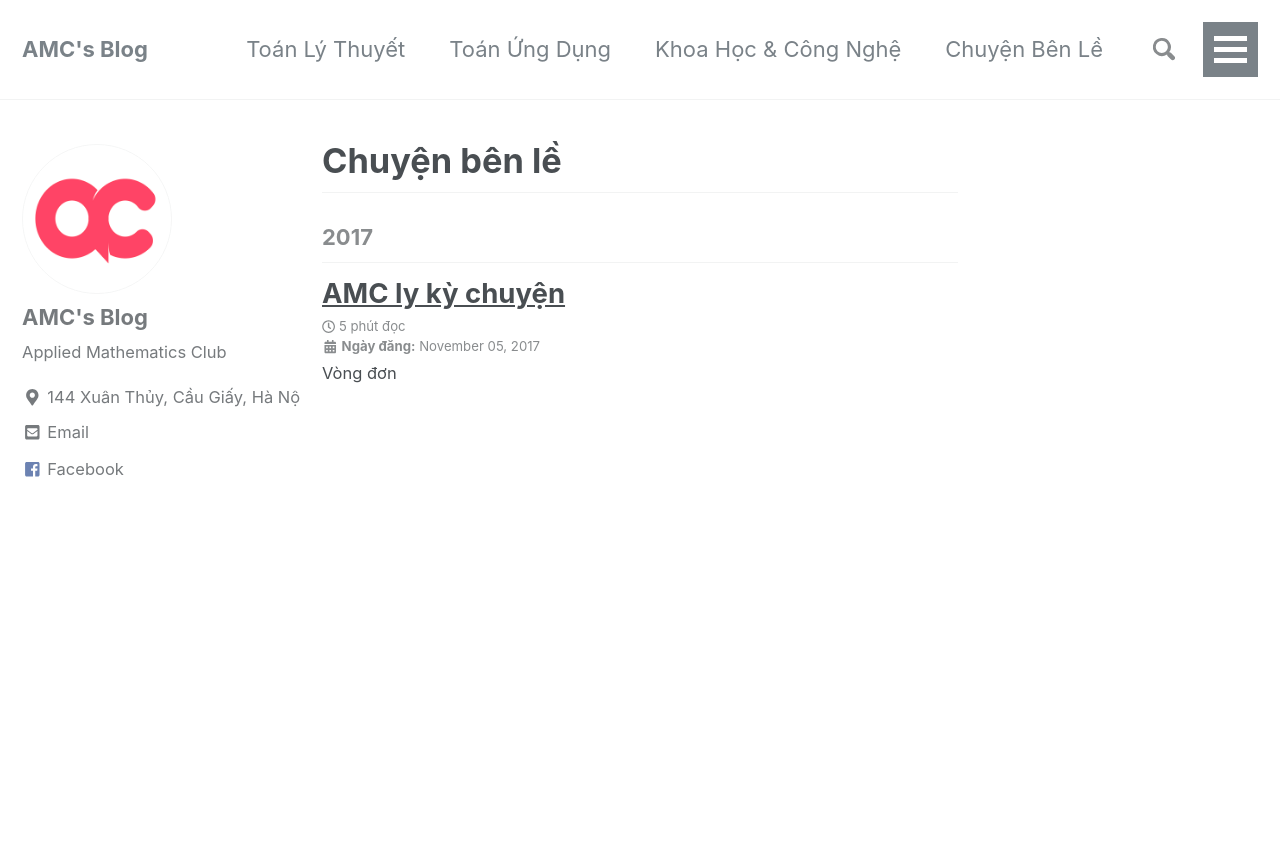
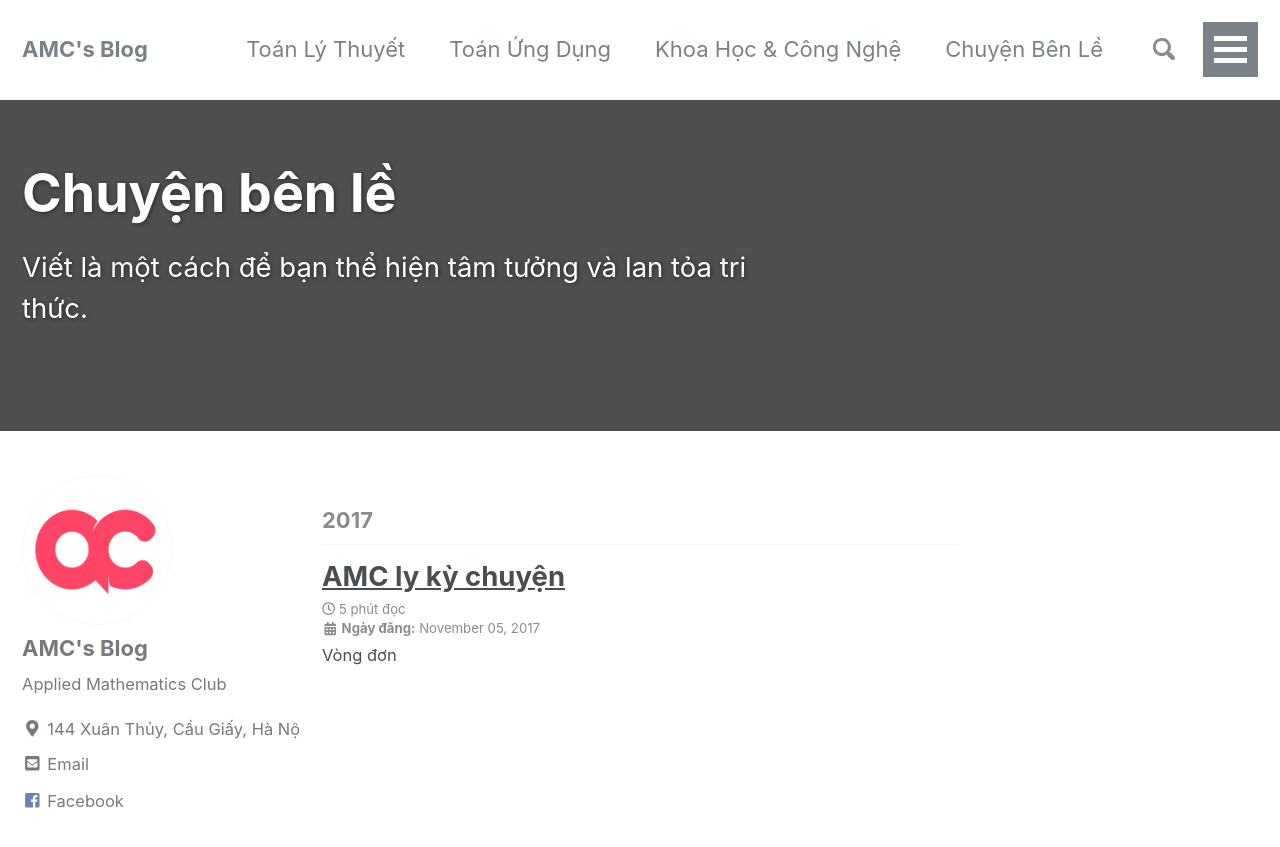
Before and after one commit to amcblog/testvon.github.io, a Jekyll site: the page built from _pages/others.html, in a window 1280 px wide and 900 px high. Shown: the top 847 px of the window. Built offline with Jekyll 4.4.1, drawn with Linux system fonts in a browser that asks for light colours; nearby versions of some CDN libraries.

Commit message:
Update others.html

```diff
--- a/_pages/others.html
+++ b/_pages/others.html
@@ -2,9 +2,12 @@
 layout: archive
 permalink: /categories/others/
 title: "Chuyện bên lề"
+header:
+  overlay_image: images/others-1.jpg
+  overlay_filter: 0.5
+excerpt: Viết là một cách để bạn thể hiện tâm tưởng và lan tỏa tri thức.
 author_profile: true
 ---
-<hr>
 {% capture written_year %}'None'{% endcapture %}
 {% for post in site.categories.others %}
   {% capture year %}{{ post.date | date: '%Y' }}{% endcapture %}
```
